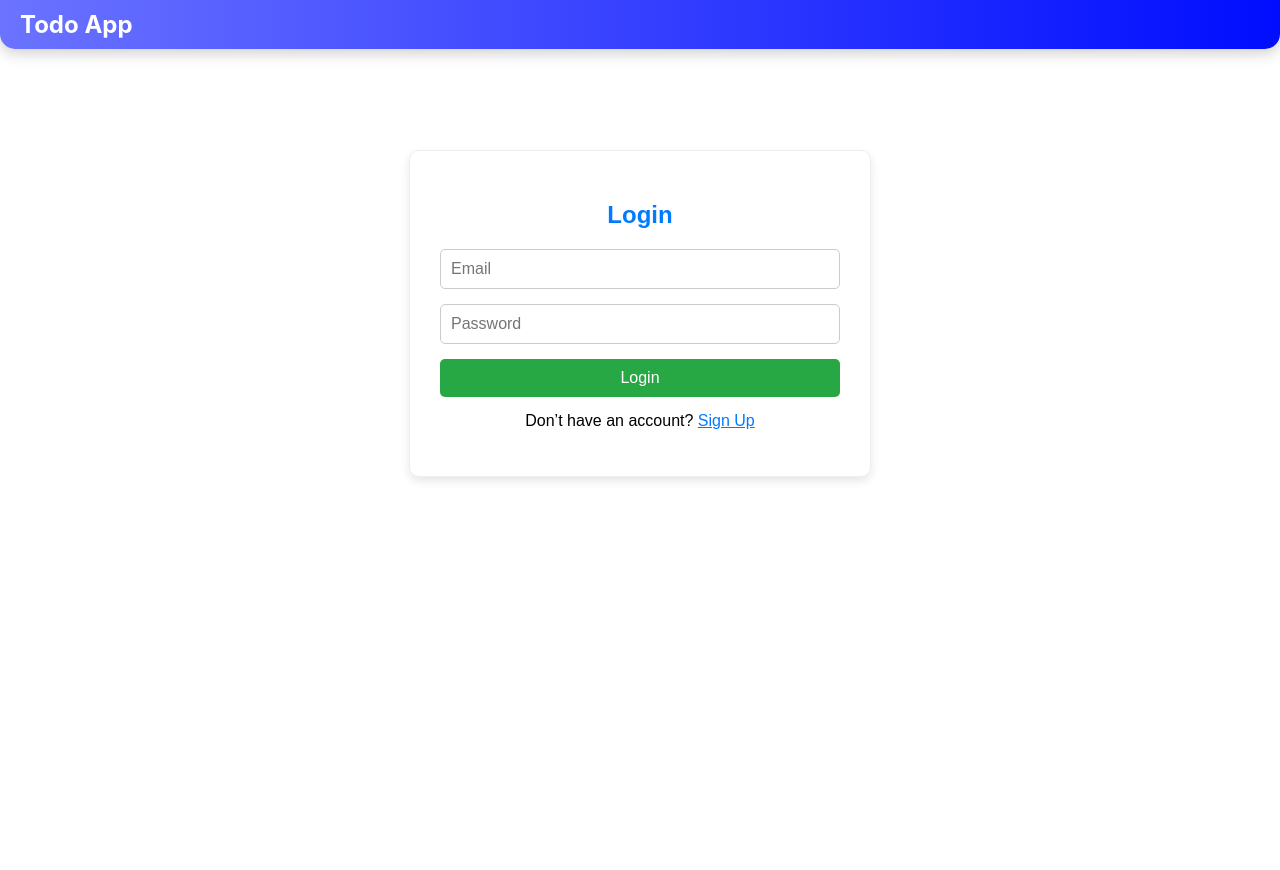
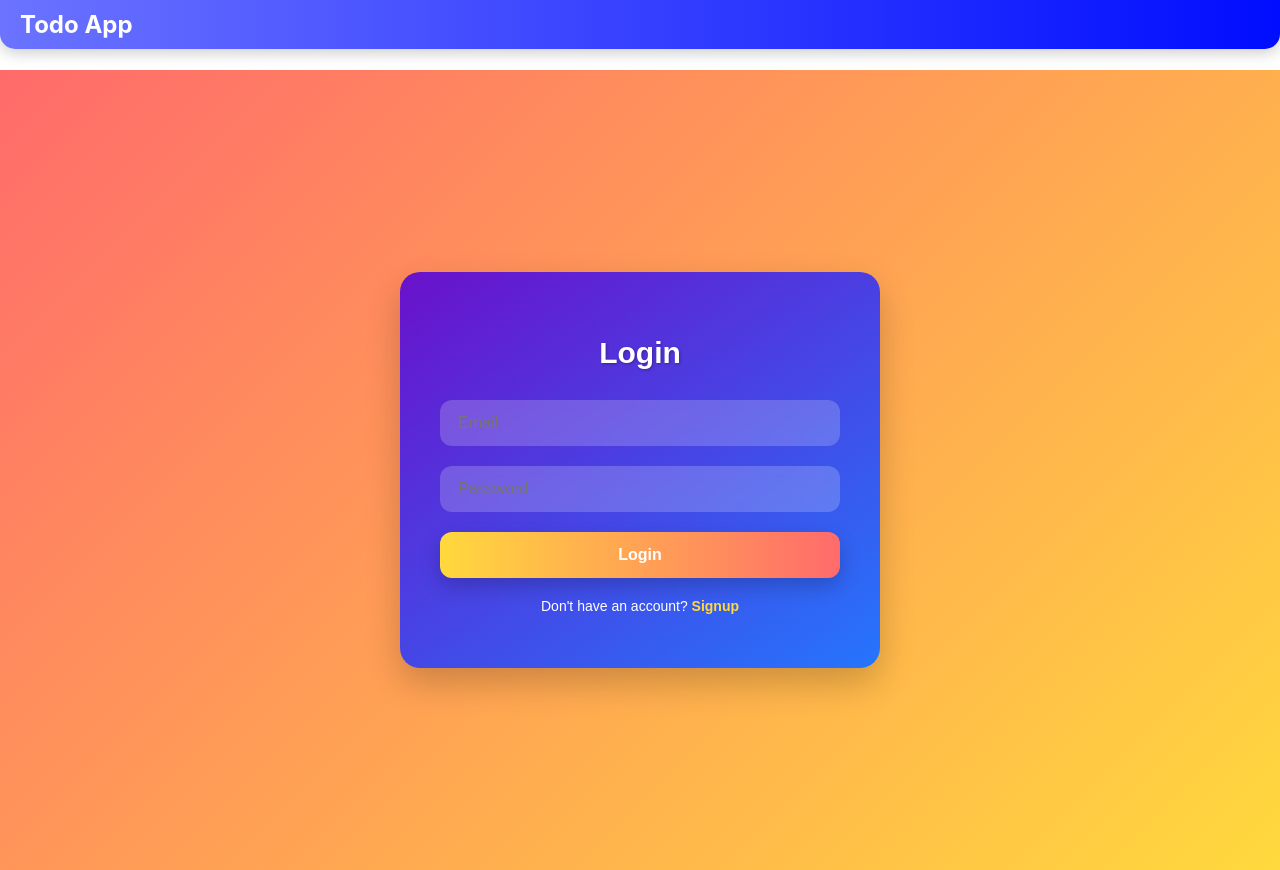
Before and after one commit to sahilsolanki11/todo-frontend, a React (Create React App) app: page /login in a window 1280 px wide. Before the commit the page ends 800 px from the top, so only its background shows below. Built offline with nearby package versions, Linux system fonts and the light colour scheme.

Commit message:
Refactor Login component with new styles and API
Updated login component styles and API URL.

```diff
--- a/src/components/Login.jsx
+++ b/src/components/Login.jsx
@@ -18,17 +18,11 @@ const Login = () => {
   const handleLogin = async (e) => {
     e.preventDefault();
     try {
-      // ✅ Correct backend route for your project
-      const res = await axios.post(`${process.env.REACT_APP_API_URL}/auth/login`, {
-        email,
-        password
-      });
+      const API_URL = process.env.REACT_APP_API_URL;
+      const res = await axios.post(`${API_URL}/api/auth/login`, { email, password });
 
       localStorage.setItem('token', res.data.token);
-      localStorage.setItem('username', res.data.user.username);
-
-      // ✅ Redirect to todos page after success
-      navigate('/todos');
+      navigate('/todos', { replace: true }); // replace prevents back navigation
     } catch (err) {
       console.error('Login Error:', err);
       alert('Invalid email or password');
@@ -37,47 +31,93 @@ const Login = () => {
 
   return (
     <div style={{
+      display: 'flex',
+      justifyContent: 'center',
+      alignItems: 'center',
+      minHeight: '100vh',
+      background: 'linear-gradient(135deg, #FF6B6B 0%, #FFD93D 100%)',
+      fontFamily: 'Arial, sans-serif',
+      padding: '0 16px',
+    }}>
+      <div style={{
+        background: 'linear-gradient(145deg, #6A11CB 0%, #2575FC 100%)',
+        padding: '40px',
+        borderRadius: '20px',
+        boxShadow: '0 15px 35px rgba(0,0,0,0.2)',
+        width: '100%',
         maxWidth: '400px',
-      margin: '80px auto',
-      padding: '30px',
-      border: '1px solid #eee',
-      borderRadius: '10px',
-      boxShadow: '0px 4px 10px rgba(0,0,0,0.1)',
-      fontFamily: 'Arial, sans-serif'
+        color: '#fff',
       }}>
-      <h2 style={{ textAlign: 'center', color: '#007bff', marginBottom: '20px' }}>Login</h2>
-      <form onSubmit={handleLogin} style={{ display: 'flex', flexDirection: 'column', gap: '15px' }}>
+        <h2 style={{
+          textAlign: 'center',
+          marginBottom: '30px',
+          fontSize: '30px',
+          fontWeight: '700',
+          textShadow: '1px 1px 3px rgba(0,0,0,0.3)',
+        }}>Login</h2>
+
+        <form onSubmit={handleLogin} style={{ display: 'flex', flexDirection: 'column', gap: '20px' }}>
           <input
             type="email"
             placeholder="Email"
             value={email}
             onChange={(e) => setEmail(e.target.value)}
             required
-          style={{ padding: '10px', fontSize: '16px', borderRadius: '5px', border: '1px solid #ccc' }}
+            style={{
+              padding: '14px 18px',
+              borderRadius: '12px',
+              border: 'none',
+              fontSize: '16px',
+              outline: 'none',
+              background: 'rgba(255,255,255,0.2)',
+              color: '#fff',
+              backdropFilter: 'blur(5px)',
+            }}
           />
+
           <input
             type="password"
             placeholder="Password"
             value={password}
             onChange={(e) => setPassword(e.target.value)}
             required
-          style={{ padding: '10px', fontSize: '16px', borderRadius: '5px', border: '1px solid #ccc' }}
+            style={{
+              padding: '14px 18px',
+              borderRadius: '12px',
+              border: 'none',
+              fontSize: '16px',
+              outline: 'none',
+              background: 'rgba(255,255,255,0.2)',
+              color: '#fff',
+              backdropFilter: 'blur(5px)',
+            }}
           />
-        <button type="submit" style={{
-          padding: '10px',
-          backgroundColor: '#28a745',
+
+          <button
+            type="submit"
+            style={{
+              padding: '14px 18px',
+              borderRadius: '12px',
+              border: 'none',
+              background: 'linear-gradient(90deg, #FFD93D 0%, #FF6B6B 100%)',
               color: '#fff',
               fontSize: '16px',
-          border: 'none',
-          borderRadius: '5px',
-          cursor: 'pointer'
-        }}>
+              fontWeight: 'bold',
+              cursor: 'pointer',
+              boxShadow: '0 8px 20px rgba(0,0,0,0.2)',
+              transition: 'all 0.3s ease',
+            }}
+            onMouseEnter={(e) => e.target.style.transform = 'scale(1.05)'}
+            onMouseLeave={(e) => e.target.style.transform = 'scale(1)'}
+          >
             Login
           </button>
         </form>
-      <p style={{ textAlign: 'center', marginTop: '15px' }}>
-        Don’t have an account? <Link to="/signup" style={{ color: '#007bff' }}>Sign Up</Link>
+
+        <p style={{ textAlign: 'center', marginTop: '20px', fontSize: '14px', color: '#fff' }}>
+          Don't have an account? <Link to="/signup" style={{ color: '#FFD93D', fontWeight: 'bold', textDecoration: 'none' }}>Signup</Link>
         </p>
+      </div>
     </div>
   );
 };
```
Lines whose indentation alone changed are shown as unchanged.
